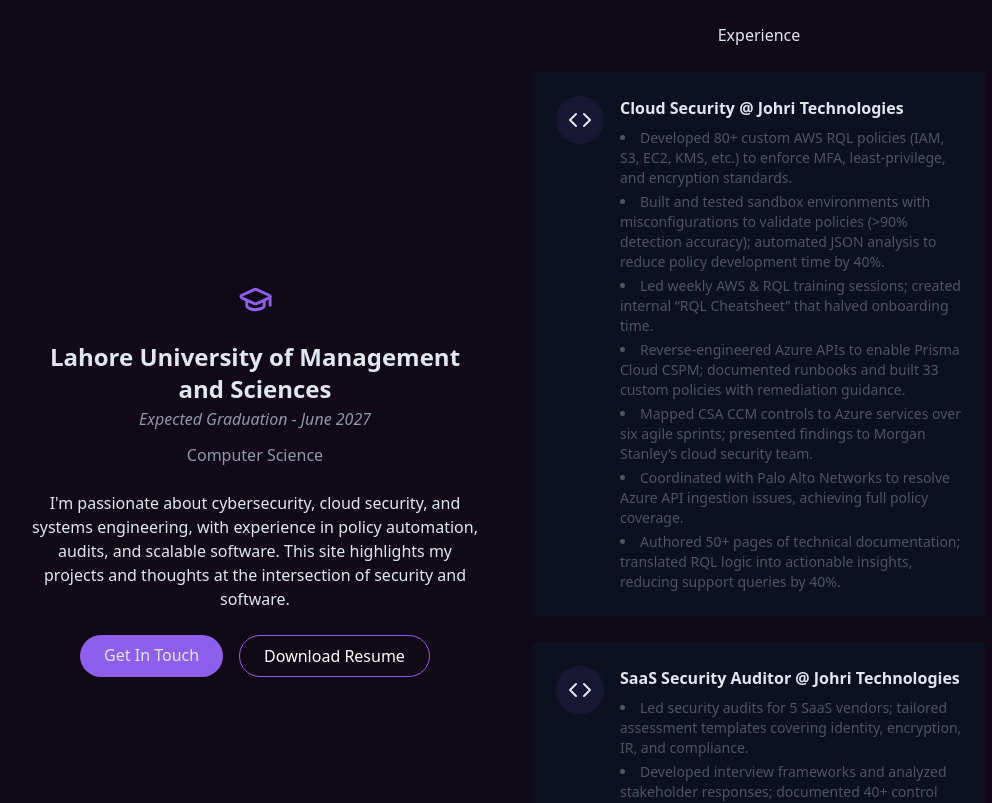
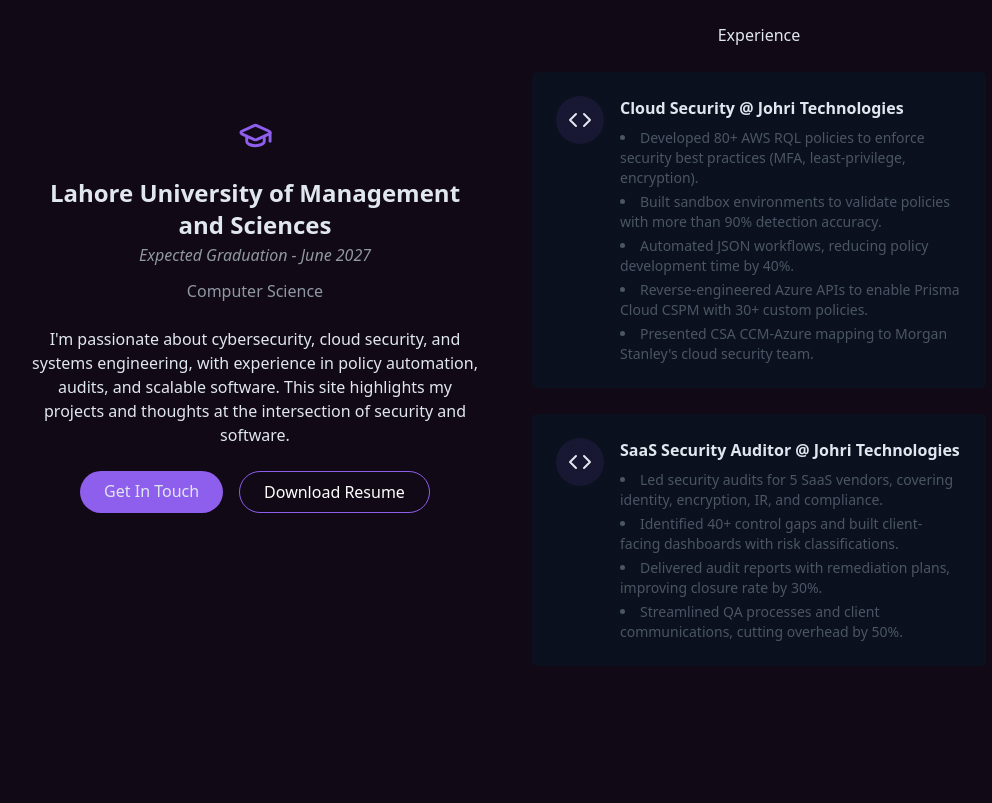
Before and after one commit to KarmaMS/KarmaMS.github.io, a React (Vite) app: page / in a window 1280 px wide. Shown: the part 1040-1843 px from the top of the page, without its empty margins (133-1125 px from the left). Built offline with nearby package versions, Linux system fonts and the light colour scheme.

Commit message:
about update

```diff
--- a/src/components/About.jsx
+++ b/src/components/About.jsx
@@ -61,13 +61,11 @@ export const About = () => {
                             <div>
                                 <h1 className="font-semibold text-left">Cloud Security @ Johri Technologies</h1>
                                 <ul className="list-disc list-inside text-sm text-gray-600 mt-2 space-y-1 text-left">
-                                    <li>Developed 80+ custom AWS RQL policies (IAM, S3, EC2, KMS, etc.) to enforce MFA, least-privilege, and encryption standards.</li>
-                                    <li>Built and tested sandbox environments with misconfigurations to validate policies (&gt;90% detection accuracy); automated JSON analysis to reduce policy development time by 40%.</li>
-                                    <li>Led weekly AWS &amp; RQL training sessions; created internal “RQL Cheatsheet” that halved onboarding time.</li>
-                                    <li>Reverse-engineered Azure APIs to enable Prisma Cloud CSPM; documented runbooks and built 33 custom policies with remediation guidance.</li>
-                                    <li>Mapped CSA CCM controls to Azure services over six agile sprints; presented findings to Morgan Stanley’s cloud security team.</li>
-                                    <li>Coordinated with Palo Alto Networks to resolve Azure API ingestion issues, achieving full policy coverage.</li>
-                                    <li>Authored 50+ pages of technical documentation; translated RQL logic into actionable insights, reducing support queries by 40%.</li>
+                                    <li>Developed 80+ AWS RQL policies to enforce security best practices (MFA, least-privilege, encryption).</li>
+                                    <li>Built sandbox environments to validate policies with more than 90% detection accuracy.</li>
+                                    <li>Automated JSON workflows, reducing policy development time by 40%.</li>
+                                    <li>Reverse-engineered Azure APIs to enable Prisma Cloud CSPM with 30+ custom policies.</li>
+                                    <li>Presented CSA CCM-Azure mapping to Morgan Stanley's cloud security team.</li>
                                 </ul>
                             </div>
 
@@ -82,10 +80,10 @@ export const About = () => {
                             <div>
                                 <h1 className="font-semibold text-left">SaaS Security Auditor @ Johri Technologies</h1>
                                 <ul className="list-disc list-inside text-sm text-gray-600 mt-2 space-y-1 text-left">
-                                    <li>Led security audits for 5 SaaS vendors; tailored assessment templates covering identity, encryption, IR, and compliance.</li>
-                                    <li>Developed interview frameworks and analyzed stakeholder responses; documented 40+ control gaps with risk classification, and built client-facing dashboards.</li>
-                                    <li>Delivered detailed audit reports with remediation plans; improved audit closure rate by 30% through structured follow-ups.</li>
-                                    <li>Standardized QA processes and streamlined client communications, cutting coordination overhead by 50%.</li>
+                                    <li>Led security audits for 5 SaaS vendors, covering identity, encryption, IR, and compliance.</li>
+                                    <li>Identified 40+ control gaps and built client-facing dashboards with risk classifications.</li>
+                                    <li>Delivered audit reports with remediation plans, improving closure rate by 30%.</li>
+                                    <li>Streamlined QA processes and client communications, cutting overhead by 50%.</li>
                                 </ul>
                             </div>
 
--- a/src/components/TechStack.jsx
+++ b/src/components/TechStack.jsx
@@ -4,7 +4,6 @@ import cLogo from "../assets/c.png"
 import tsLogo from "../assets/ts.png"
 import reactLogo from "../assets/react.png"
 import sqlLogo from "../assets/mysql.png"
-import nodejsLogo from "../assets/nodejs.png"
 import tailwindLogo from "../assets/tailwind.png"
 import gitLogo from "../assets/git.png"
 
@@ -27,7 +26,6 @@ export const TechStack = () => {
         { name: "Typescript", description: "Web Development", src: tsLogo },
         { name: "React", description: "Frontend Framework", src: reactLogo },
         { name: "MySQL", description: "Database", src: sqlLogo },
-        { name: "Node.js", description: "Backend Development", src: nodejsLogo },
         { name: "Tailwind", description: "Frontend Design", src: tailwindLogo },
         { name: "Git", description: "well... it's Git", src: gitLogo },
       ].map((tech, index) => (
```
